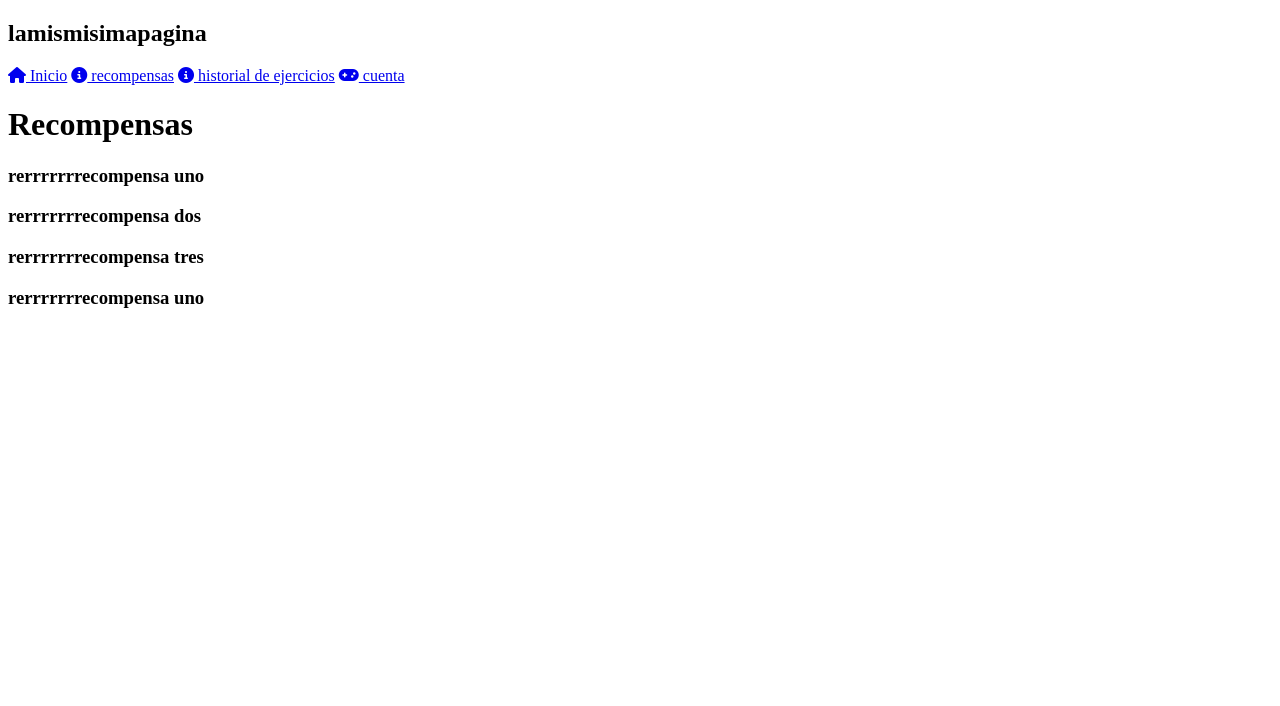
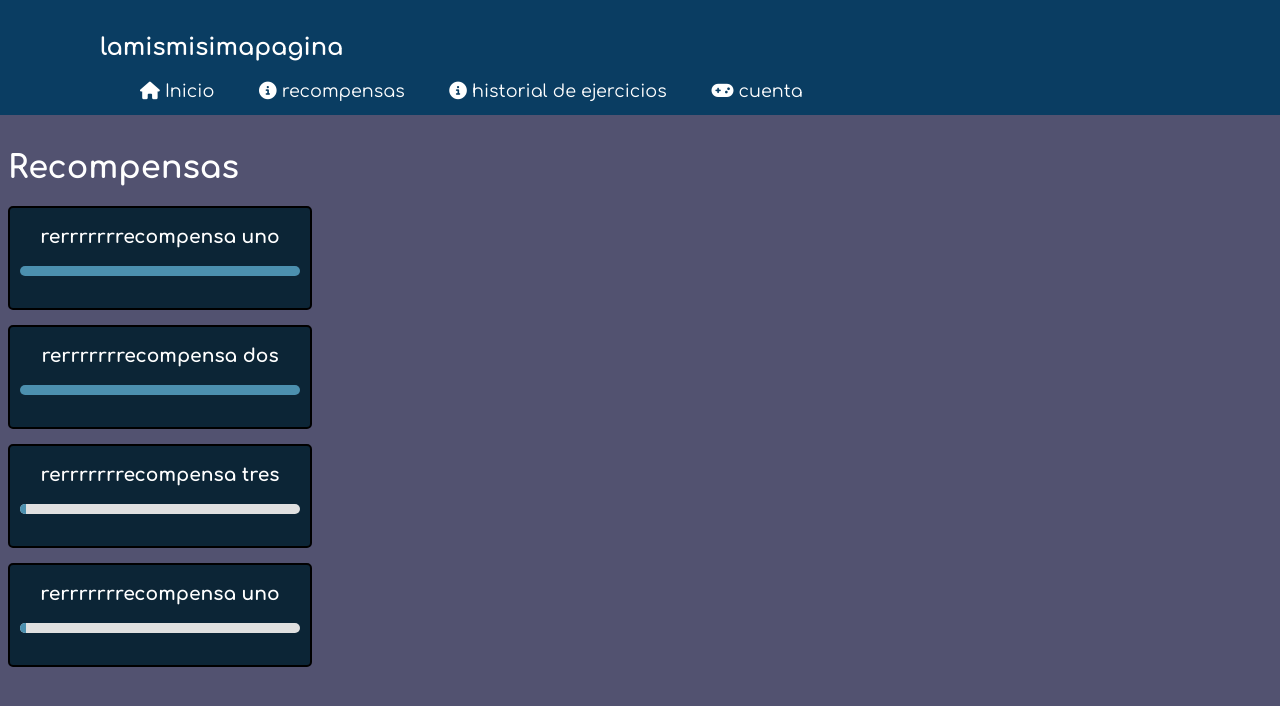
Before and after one commit to Xen-alt10/Lamismisimapagina, a PHP site: page /recompensas.html in a window 1280 px wide. Shown: the top 706 px of the page. Run offline with PHP 8.4, Linux system fonts and the light colour scheme.

Commit message:
esto tmb pq se jodio el vsc

```diff
--- /dev/null
+++ b/scr/estilos/recompensas.css
@@ -0,0 +1,247 @@
+@import url('https://fonts.googleapis.com/css2?family=Comfortaa:wght@300..700&display=swap');
+body{
+    color: #fff;
+    background-color: rgb(82, 82, 112);
+}
+
+*{
+  font-family: "Comfortaa", sans-serif;
+  font-optical-sizing: auto;
+  font-weight: weight;
+  font-style: normal;
+}
+
+.header{
+    position: fixed;
+    top: 0;
+    left: 0;
+    width: 100%;
+    padding: 14px 100px;
+    background: #0a3d62;
+    display: flex;
+    justify-content: space-between;
+    z-index: 100;
+}
+.header .logo {
+    font-size: 1.8em;
+    color: #ffffff;
+    text-decoration: none;
+    display: flex;
+    align-items: center;
+    gap: 10px;
+}
+.header .nav a{
+    position: relative;
+    display: inline-block;
+    font-size: 1.1em;
+    color: #fff;
+    text-decoration: none;
+    margin-left: 40px;
+}
+
+#titulo{
+    margin-top: 150px;
+}
+
+#r1{
+    border: 2px solid black;
+    background-color: #0c2536;
+    border-radius: 5px;
+    width: 300px;
+    height: 100px;
+    color: #fff;
+    text-align: center;
+    margin-bottom: 15px;
+    transition: 0.5s ease-in-out;
+}
+
+#r1:hover{
+    border: 2px solid rgb(0, 0, 0);
+    width: 310px;
+    height: 110px ;
+}
+
+.bc_1 {
+  width: 280px;
+  height: 10px;
+  background-color: #e0e0e0;
+  border-radius: 15px;
+  overflow: hidden;
+  margin-left: 10px;
+  margin-bottom: 10px;
+}
+
+.bp_1 {
+  height: 100%;
+  width: 65%;
+  background-color: #4c90af;
+  transition: width 0.3s ease;
+}
+
+@keyframes llenar {
+  from {
+    width: 0%;
+  }
+  to {
+    width: 100%;
+  }
+}
+
+.bp_1 {
+  height: 100%;
+  background-color: #4c90af;
+  animation: llenar 3s ease-in-out forwards;
+}
+
+#r2{
+    border: 2px solid black;
+    background-color: #0c2536;
+    border-radius: 5px;
+    width: 300px;
+    height: 100px;
+    color: #fff;
+    text-align: center;
+    transition: 0.5s ease-in-out;
+}
+
+#r2:hover{
+    border: 2px solid rgb(0, 0, 0);
+    width: 310px;
+    height: 110px ;
+    margin-bottom: 15px;
+}
+
+.bc_2 {
+  width: 280px;
+  height: 10px;
+  background-color: #e0e0e0;
+  border-radius: 15px;
+  overflow: hidden;
+  margin-left: 10px;
+  margin-bottom: 10px;
+}
+
+.bp_2 {
+  height: 100%;
+  width: 65%;
+  background-color: #4c90af;
+  transition: width 0.9s ease;
+}
+
+@keyframes llenar2 {
+  from {
+    width: 0%;
+  }
+  to {
+    width: 50%;
+  }
+}
+
+.bp_2 {
+  height: 100%;
+  background-color: #4c90af;
+  animation: llenar 7s ease-in-out forwards;
+}
+
+
+#r3{
+    border: 2px solid black;
+    background-color: #0c2536;
+    border-radius: 5px;
+    width: 300px;
+    height: 100px;
+    color: #fff;
+    margin-top: 15px;
+    text-align: center;
+    transition: 0.5s ease-in-out;
+}
+
+#r3:hover{
+    border: 2px solid rgb(0, 0, 0);
+    width: 310px;
+    height: 110px ;
+    margin-bottom: 15px;
+}
+
+.bc_3 {
+  width: 280px;
+  height: 10px;
+  background-color: #e0e0e0;
+  border-radius: 15px;
+  overflow: hidden;
+  margin-left: 10px;
+  margin-bottom: 10px;
+}
+
+.bp_3 {
+  height: 100%;
+  width: 65%;
+  background-color: #4c90af;
+  transition: width 9s ease;
+}
+
+@keyframes llenar3 {
+  from {
+    width: 0%;
+  }
+  to {
+    width: 2px;
+  }
+}
+
+.bp_3 {
+  height: 100%;
+  background-color: #4c90af;
+  animation: llenar 80s ease-in-out forwards;
+}
+
+#r4{
+    border: 2px solid black;
+    background-color: #0c2536;
+    border-radius: 5px;
+    width: 300px;
+    height: 100px;
+    color: #fff;
+    margin-top: 15px;
+    text-align: center;
+    transition: 0.5s ease-in-out;
+}
+
+#r4:hover{
+    border: 2px solid rgb(0, 0, 0);
+    width: 310px;
+    height: 110px ;
+    margin-bottom: 15px;
+}
+
+.bc_4 {
+  width: 280px;
+  height: 10px;
+  background-color: #e0e0e0;
+  border-radius: 15px;
+  overflow: hidden;
+  margin-left: 10px;
+  margin-bottom: 10px;
+}
+
+.bp_4 {
+  height: 100%;
+  width: 65%;
+  background-color: #4c90af;
+  transition: width 9s ease;
+}
+
+@keyframes llenar3 {
+  from {
+    width: 0%;
+  }
+  to {
+    width: 2px;
+  }
+}
+
+.bp_4 {
+  height: 100%;
+  background-color: #4c90af;
+  animation: llenar 80s ease-in-out forwards;
+}
```
Also changed, not shown: scr/estilos/index.css (added, +19 -0 lines), scr/estilos/cuenta.css (line endings or trailing spaces).
